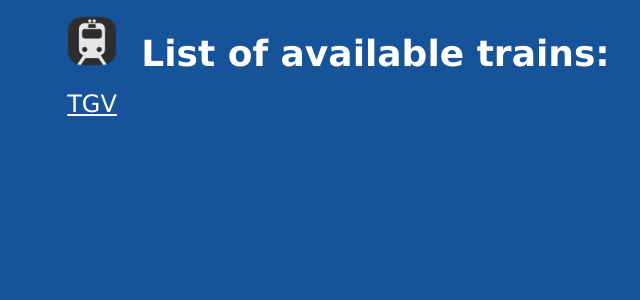
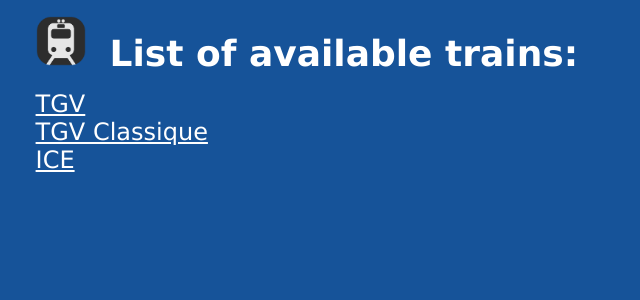
Before and after one commit to VaeluxV/Train-Sim-Screens-PHP, a PHP site: page / in a window 1280 px wide. Shown: the top 300 px of the page, without its empty margins (4-644 px from the left). Run offline with PHP 8.4, Linux system fonts and the light colour scheme.

Commit message:
Changed locations of the train screens to a folder for easy management

```diff
--- a/css/style.css
+++ b/css/style.css
@@ -38,7 +38,7 @@
 
 .aligndiv {
     margin: auto;
-    width: 90%;
+    width: 95%;
     padding: 8px 1px;
 }
 
--- a/index.php
+++ b/index.php
@@ -4,6 +4,7 @@
 <head>
     <title>Train Sim Screen version 10.09.23-01</title>
     <link rel="stylesheet" href="css/style.css">
+    <link rel="icon" type="image/x-icon" href="/img/favicon.ico">
 </head>
 
 <body>
@@ -15,7 +16,9 @@
     </div>
 
     <div class="aligndiv">
-        <a class="trainlist" href="/tgv.php">TGV</a>
+        <a class="trainlist" href="/trains/tgv.php">TGV</a> <br>
+        <a class="trainlist" href="/trains/tgvclassique.php">TGV Classique</a> <br>
+        <a class="trainlist" href="/trains/ice.php">ICE</a> <br>
     </div>
 
 </body>
```
Also changed, not shown: TGV.php (deleted, +0 -17 lines), trains/tgv.php (added, +21 -0 lines), trains/tgvclassique.php (added, +21 -0 lines), img/favicon.ico (renamed from favicon.ico), img/tgv.ico (added), img/tgv.png (added).
